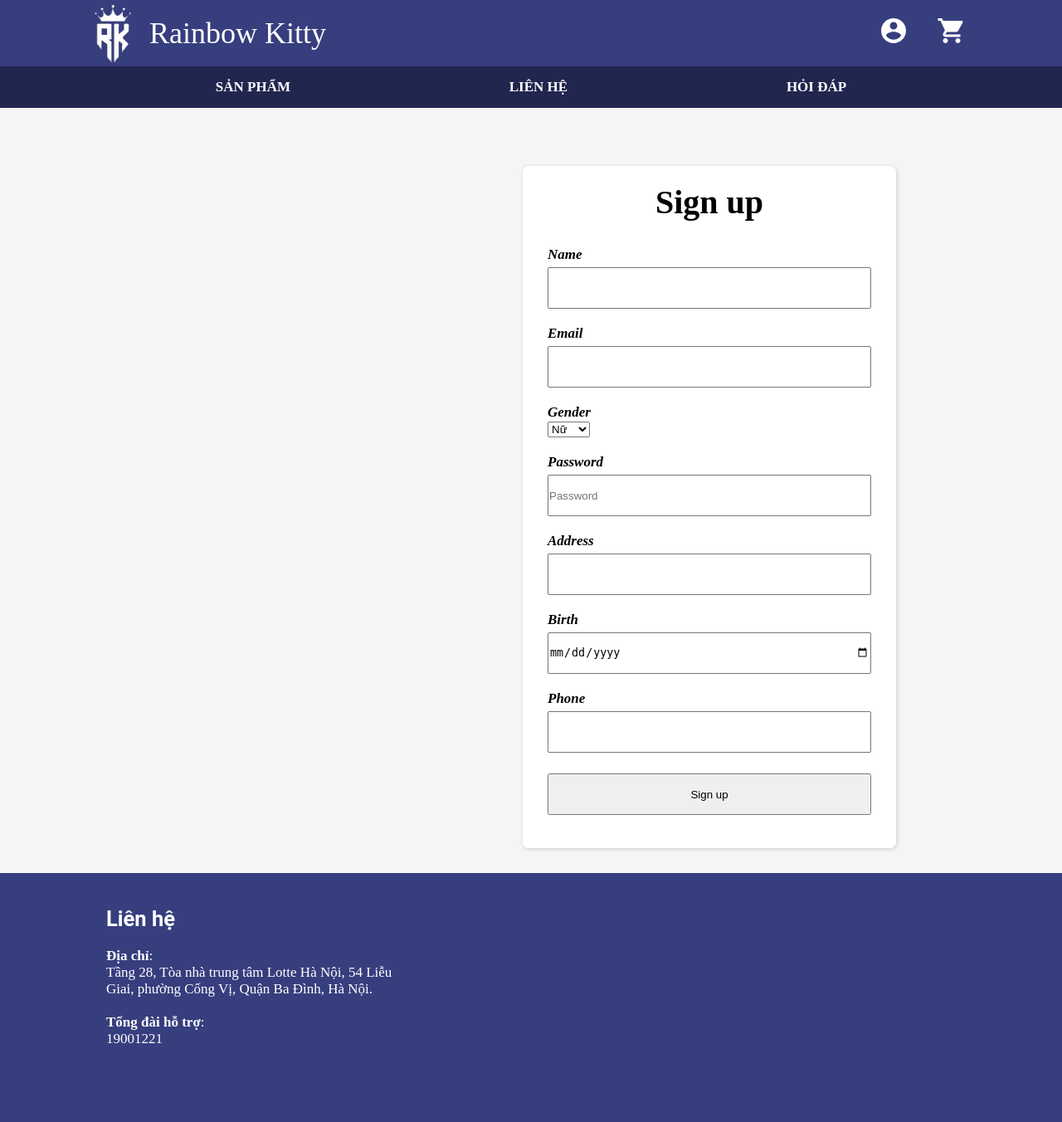
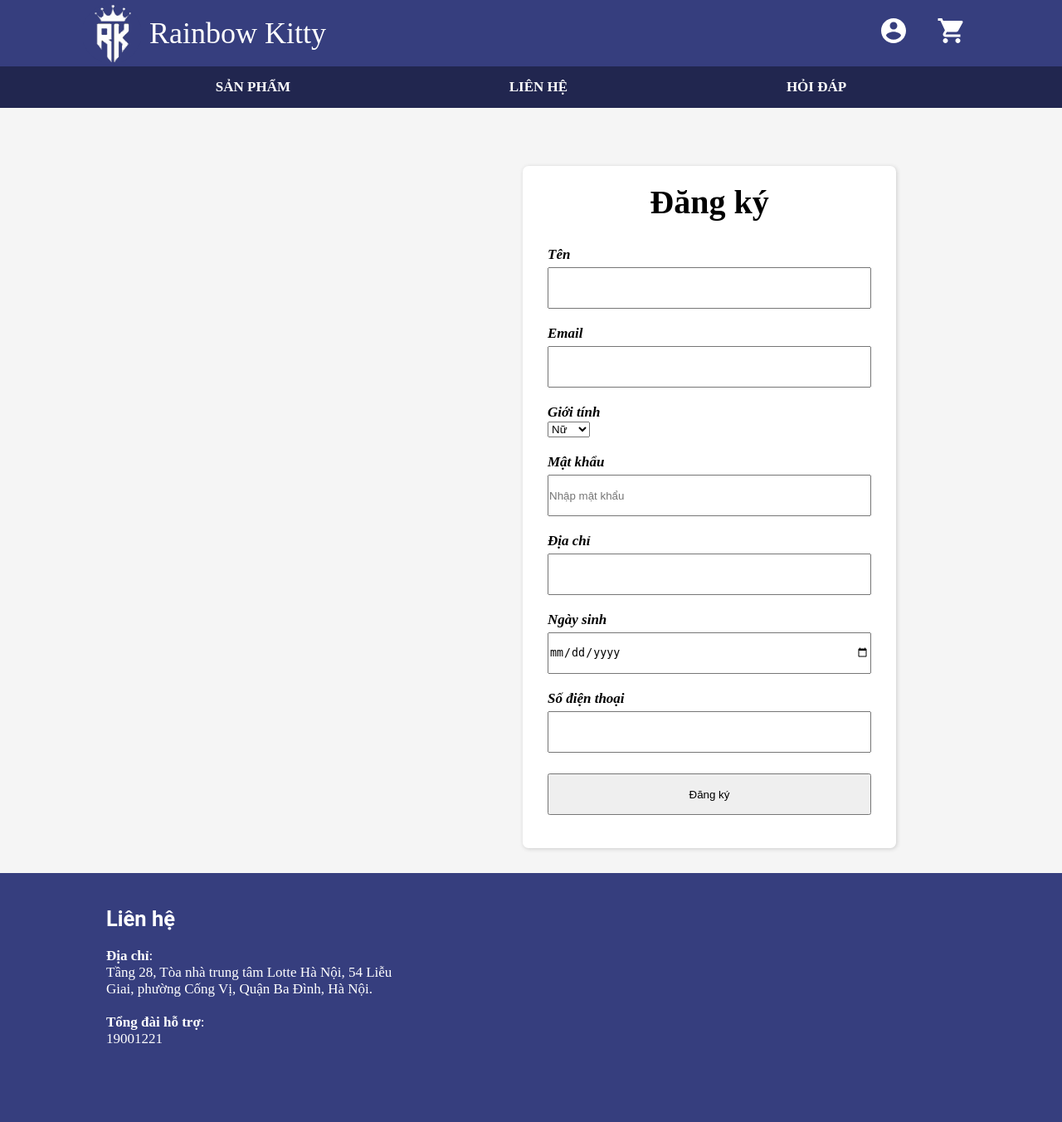
Before and after one commit to xgnell/RainbowShop, a PHP site: page /public/sign-up.php in a window 1280 px wide. Shown: the whole page at 83% size. Run offline with PHP 8.4, Linux system fonts and the light colour scheme.

Commit message:
Change English => Vietnamese in sign-up file

```diff
--- a/public/sign-up.php
+++ b/public/sign-up.php
@@ -56,33 +56,33 @@ require_once($root_path . "/public/templates/check-customer-signed-in.php");
 
     <div class="page-body">
         <div class="panel">
-            <div class="form-title">Sign up</div>
+            <div class="form-title">Đăng ký</div>
             <form action="/public/sign-up-process.php" method="POST">
-                <label>Name</label><span class="error"></span><br>
+                <label>Tên</label><span class="error"></span><br>
                 <input type="text" name="name"><br><br>
 
                 <label>Email</label><span class="error"></span><br>
                 <input type="email" name="email"><br><br>
 
-                <label>Gender</label><span class="error"></span><br>
+                <label>Giới tính</label><span class="error"></span><br>
                 <select name="gender">
                     <option value="0">Nữ</option>
                     <option value="1">Nam</option>
                 </select><br><br>
 
-                <label>Password</label><span class="error"></span><br>
-                <input type="password" name="passwd" placeholder="Password"><br><br>
+                <label>Mật khẩu</label><span class="error"></span><br>
+                <input type="password" name="passwd" placeholder="Nhập mật khẩu"><br><br>
 
-                <label>Address</label><span class="error"></span><br>
+                <label>Địa chỉ</label><span class="error"></span><br>
                 <input type="text" name="address"><br><br>
 
-                <label>Birth</label><span class="error"></span><br>
+                <label>Ngày sinh</label><span class="error"></span><br>
                 <input type="date" name="birth"><br><br>
 
-                <label>Phone</label><span class="error"></span><br>
+                <label>Số điện thoại</label><span class="error"></span><br>
                 <input type="number" name="phone"><br><br>
 
-                <input class="btn-sign-up" type="submit" value="Sign up"><br><br>
+                <input class="btn-sign-up" type="submit" value="Đăng ký"><br><br>
 
             </form>
         </div>
```
Also changed, not shown: 1 other file.
